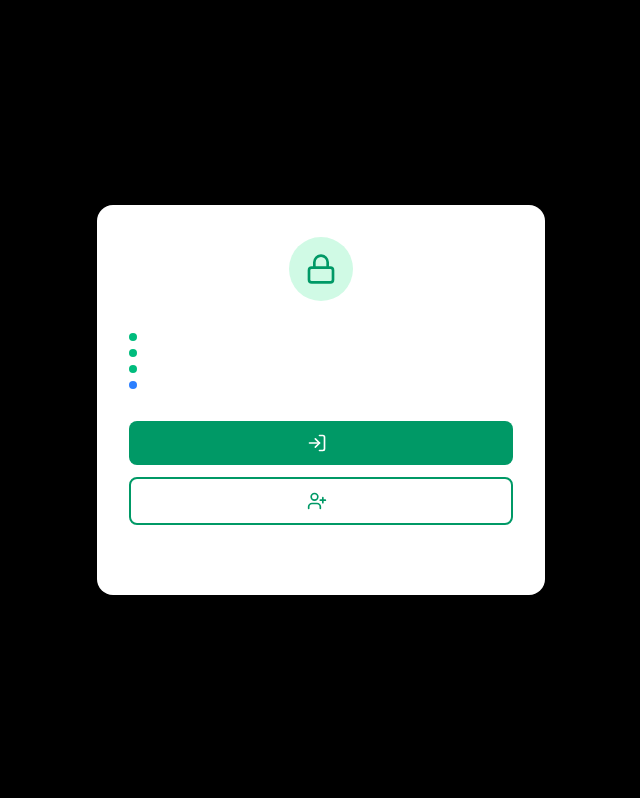
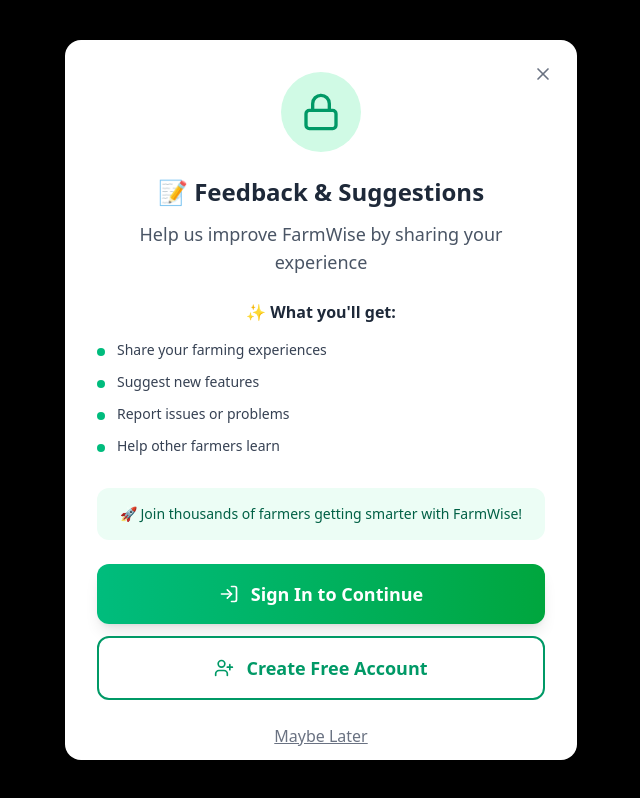
Before and after one commit to Piyush55236k/sihdemo75, a React (Vite) app in the folder client/: page /auth/callback in a window 1280 px wide. Both pictures are taken after a click on the button "Give Feedback". Shown: the whole page, without its empty margins (319-959 px from the left). Built offline with nearby package versions, Linux system fonts and the light colour scheme; no server answers.

Commit message:
auth model fix

```diff
--- a/client/src/components/AuthGuard.jsx
+++ b/client/src/components/AuthGuard.jsx
@@ -1,13 +1,76 @@
-import React, { useState } from "react";
+import React, { useState, useEffect } from "react";
 import { useAuth } from "./AuthProvider";
 import AuthModal from "./AuthModal";
-import { Lock, UserPlus, LogIn } from "lucide-react";
+import { Lock, UserPlus, LogIn, MessageCircle, Star, X } from "lucide-react";
 import { TranslatedText } from "../hooks/useAutoTranslation.jsx";
 
-const AuthGuard = ({ children, feature = "feature", onClose }) => {
+const AuthGuard = ({ children, feature = "feature", onClose, onAuthSuccess }) => {
   const { isAuthenticated, isLoading } = useAuth();
   const [showAuthModal, setShowAuthModal] = useState(false);
   const [authMode, setAuthMode] = useState("login");
+
+  // Watch for authentication changes
+  useEffect(() => {
+    if (isAuthenticated && onAuthSuccess) {
+      onAuthSuccess();
+    }
+  }, [isAuthenticated, onAuthSuccess]);
+
+  // Show loading state
+  if (isLoading) {
+    return (
+      <div className="fixed inset-0 bg-black bg-opacity-50 flex items-center justify-center z-50">
+        <div className="bg-white rounded-lg p-6">
+          <div className="animate-spin rounded-full h-8 w-8 border-b-2 border-emerald-600 mx-auto"></div>
+        </div>
+      </div>
+    );
+  }
+
+  // If authenticated, render the protected component
+  if (isAuthenticated) {
+    return children;
+  }
+
+  const getFeatureDetails = () => {
+    switch (feature) {
+      case "chat":
+        return {
+          title: "🤖 AI Farming Assistant",
+          description: "Get instant answers to your farming questions using AI technology",
+          benefits: [
+            "Ask about crops, diseases, weather, and farming techniques",
+            "Get personalized advice based on your location",
+            "Available 24/7 in Hindi and English",
+            "Voice support for easy interaction"
+          ]
+        };
+      case "feedback":
+        return {
+          title: "📝 Feedback & Suggestions",
+          description: "Help us improve FarmWise by sharing your experience",
+          benefits: [
+            "Share your farming experiences",
+            "Suggest new features",
+            "Report issues or problems",
+            "Help other farmers learn"
+          ]
+        };
+      default:
+        return {
+          title: "🔒 Premium Feature",
+          description: "Access exclusive farming tools and resources",
+          benefits: [
+            "Advanced farming analytics",
+            "Personalized recommendations",
+            "Community access",
+            "Priority support"
+          ]
+        };
+    }
+  };
+
+  const featureInfo = getFeatureDetails();
 
   // Show loading state
   if (isLoading) {
@@ -29,53 +92,60 @@
   return (
     <>
       {/* Authentication Prompt Modal */}
-      <div className="fixed inset-0 bg-black bg-opacity-50 flex items-center justify-center z-50">
-        <div className="bg-white rounded-2xl shadow-2xl max-w-md w-full mx-4 p-8 text-center">
+      <div className="fixed inset-0 bg-black bg-opacity-50 flex items-center justify-center z-50 p-4">
+        <div className="bg-white rounded-2xl shadow-2xl max-w-lg w-full mx-4 p-8 text-center max-h-[90vh] overflow-y-auto relative">
+          {/* Close Button */}
+          <button
+            onClick={() => {
+              if (onClose) {
+                onClose();
+              }
+            }}
+            className="absolute top-4 right-4 p-2 hover:bg-gray-100 rounded-full transition-colors duration-200"
+            title="Close"
+          >
+            <X className="w-5 h-5 text-gray-500" />
+          </button>
+
           {/* Icon */}
           <div className="mb-6">
-            <div className="w-16 h-16 bg-emerald-100 rounded-full flex items-center justify-center mx-auto">
-              <Lock className="w-8 h-8 text-emerald-600" />
+            <div className="w-20 h-20 bg-emerald-100 rounded-full flex items-center justify-center mx-auto">
+              {feature === "chat" ? (
+                <MessageCircle className="w-10 h-10 text-emerald-600" />
+              ) : (
+                <Lock className="w-10 h-10 text-emerald-600" />
+              )}
             </div>
           </div>
 
           {/* Title */}
-          <h2 className="text-2xl font-bold text-gray-800 mb-4">
-            <TranslatedText text="Login Required" />
+          <h2 className="text-2xl font-bold text-gray-800 mb-3">
+            {featureInfo.title}
           </h2>
 
-          {/* Message */}
-          <p className="text-gray-600 mb-8">
-            <TranslatedText
-              text={`Please login to access ${
-                feature === "chat"
-                  ? "AI Chat Assistant"
-                  : feature === "feedback"
-                  ? "Feedback Form"
-                  : "this feature"
-              }. Join thousands of farmers getting personalized farming advice!`}
-            />
+          {/* Description */}
+          <p className="text-gray-600 mb-6 text-lg">
+            {featureInfo.description}
           </p>
 
           {/* Benefits List */}
-          <div className="text-left mb-8 space-y-2">
-            <div className="flex items-center text-sm text-gray-700">
-              <div className="w-2 h-2 bg-emerald-500 rounded-full mr-3"></div>
-              <TranslatedText text="Get personalized farming advice" />
-            </div>
-            <div className="flex items-center text-sm text-gray-700">
-              <div className="w-2 h-2 bg-emerald-500 rounded-full mr-3"></div>
-              <TranslatedText text="Voice support in Hindi & English" />
-            </div>
-            <div className="flex items-center text-sm text-gray-700">
-              <div className="w-2 h-2 bg-emerald-500 rounded-full mr-3"></div>
-              <TranslatedText text="Track your farming progress" />
-            </div>
-            {feature === "feedback" && (
-              <div className="flex items-center text-sm text-gray-700">
-                <div className="w-2 h-2 bg-blue-500 rounded-full mr-3"></div>
-                <TranslatedText text="Share feedback and suggestions" />
+          <div className="text-left mb-8 space-y-3">
+            <h3 className="text-center font-semibold text-gray-800 mb-4">
+              ✨ What you'll get:
+            </h3>
+            {featureInfo.benefits.map((benefit, index) => (
+              <div key={index} className="flex items-start text-sm text-gray-700">
+                <div className="w-2 h-2 bg-emerald-500 rounded-full mr-3 mt-2 flex-shrink-0"></div>
+                <span>{benefit}</span>
               </div>
-            )}
+            ))}
+          </div>
+
+          {/* Call to Action */}
+          <div className="bg-emerald-50 rounded-xl p-4 mb-6">
+            <p className="text-emerald-800 font-medium text-sm">
+              🚀 Join thousands of farmers getting smarter with FarmWise!
+            </p>
           </div>
 
           {/* Action Buttons */}
@@ -86,10 +156,12 @@
                 setAuthMode("login");
                 setShowAuthModal(true);
               }}
-              className="w-full bg-emerald-600 hover:bg-emerald-700 text-white font-semibold py-3 px-6 rounded-lg transition-colors duration-200 flex items-center justify-center"
+              className="w-full bg-gradient-to-r from-emerald-500 to-green-600 hover:from-emerald-600 hover:to-green-700 text-white font-semibold py-4 px-6 rounded-xl transition-all duration-200 flex items-center justify-center shadow-lg hover:shadow-xl transform hover:scale-[1.02]"
             >
-              <LogIn className="w-5 h-5 mr-2" />
-              <TranslatedText text="Login" />
+              <LogIn className="w-5 h-5 mr-3" />
+              <span className="text-lg">
+                Sign In to Continue
+              </span>
             </button>
 
             {/* Signup Button */}
@@ -98,10 +170,12 @@
                 setAuthMode("signup");
                 setShowAuthModal(true);
               }}
-              className="w-full bg-white hover:bg-gray-50 text-emerald-600 font-semibold py-3 px-6 rounded-lg border-2 border-emerald-600 transition-colors duration-200 flex items-center justify-center"
+              className="w-full bg-white hover:bg-gray-50 text-emerald-600 font-semibold py-4 px-6 rounded-xl border-2 border-emerald-600 transition-all duration-200 flex items-center justify-center hover:shadow-lg transform hover:scale-[1.02]"
             >
-              <UserPlus className="w-5 h-5 mr-2" />
-              <TranslatedText text="Create Account" />
+              <UserPlus className="w-5 h-5 mr-3" />
+              <span className="text-lg">
+                Create Free Account
+              </span>
             </button>
 
             {/* Close Button */}
@@ -111,9 +185,9 @@
                   onClose();
                 }
               }}
-              className="w-full text-gray-500 hover:text-gray-700 font-medium py-2 transition-colors duration-200"
+              className="w-full text-gray-500 hover:text-gray-700 font-medium py-3 transition-colors duration-200 underline"
             >
-              <TranslatedText text="Maybe Later" />
+              Maybe Later
             </button>
           </div>
         </div>
--- a/client/src/components/ChatBot.jsx
+++ b/client/src/components/ChatBot.jsx
@@ -258,34 +258,7 @@
     }
   };
 
-  if (!isAuthenticated) {
-    return (
-      <div
-        className={`fixed inset-0 bg-black/50 z-50 flex items-center justify-center transition-opacity ${
-          isOpen ? "opacity-100" : "opacity-0 pointer-events-none"
-        }`}
-      >
-        <div className="bg-white rounded-2xl p-8 max-w-md mx-4 text-center shadow-2xl">
-          <Bot className="w-16 h-16 text-emerald-600 mx-auto mb-4" />
-          <h3 className="text-xl font-semibold mb-2">
-            {language === "hi" ? "लॉगिन की आवश्यकता" : "Login Required"}
-          </h3>
-          <p className="text-gray-600 mb-6">
-            {language === "hi"
-              ? "चैटबॉट का उपयोग करने के लिए कृपया लॉगिन करें।"
-              : "Please login to use the chatbot feature."}
-          </p>
-          <button
-            onClick={onClose}
-            className="bg-emerald-600 hover:bg-emerald-700 text-white px-6 py-2 rounded-lg transition-colors"
-          >
-            {language === "hi" ? "बंद करें" : "Close"}
-          </button>
-        </div>
-      </div>
-    );
-  }
-
+  // Only render if the modal is open
   if (!isOpen) return null;
 
   return (
--- a/client/src/components/ChatBotWidget.jsx
+++ b/client/src/components/ChatBotWidget.jsx
@@ -30,6 +30,19 @@
       return;
     }
     setIsFeedbackOpen(!isFeedbackOpen);
+  };
+
+  const handleAuthSuccess = () => {
+    // Close auth modals and open the requested feature
+    setShowChatAuth(false);
+    setShowFeedbackAuth(false);
+    // Auto-open chat if that's what was requested
+    if (showChatAuth) {
+      setIsChatOpen(true);
+    }
+    if (showFeedbackAuth) {
+      setIsFeedbackOpen(true);
+    }
   };
 
   return (
@@ -86,7 +99,11 @@
 
       {/* Authentication Guards */}
       {showChatAuth && (
-        <AuthGuard feature="chat" onClose={() => setShowChatAuth(false)}>
+        <AuthGuard
+          feature="chat"
+          onClose={() => setShowChatAuth(false)}
+          onAuthSuccess={handleAuthSuccess}
+        >
           <div />
         </AuthGuard>
       )}
@@ -95,10 +112,14 @@
         <AuthGuard
           feature="feedback"
           onClose={() => setShowFeedbackAuth(false)}
+          onAuthSuccess={handleAuthSuccess}
         >
           <div />
         </AuthGuard>
       )}
+
+      {/* Chat Interface - Always render if open, ChatBot handles auth internally */}
+      <ChatBot isOpen={isChatOpen} onClose={() => setIsChatOpen(false)} />
 
       {/* Feedback Form - Only render if authenticated and open */}
       {isAuthenticated && (
@@ -107,11 +128,6 @@
           onClose={() => setIsFeedbackOpen(false)}
         />
       )}
-
-      {/* Chat Interface - Only render if authenticated and open */}
-      {isAuthenticated && (
-        <ChatBot isOpen={isChatOpen} onClose={() => setIsChatOpen(false)} />
-      )}
     </>
   );
 };
```
